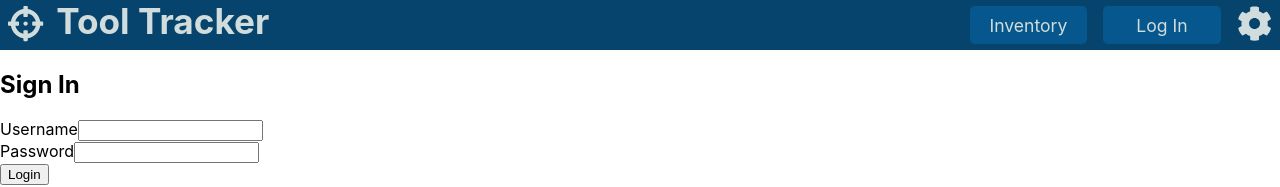
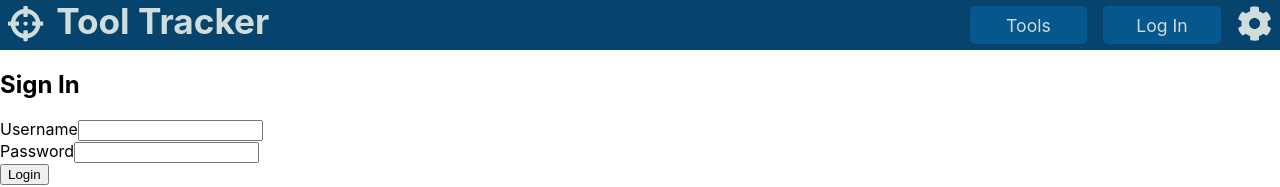
Before and after one commit to jdcheek/tool-tracker, a React (Create React App) app in the folder client/: page /login in a window 1280 px wide. Shown: the top 187 px of the page. Built offline with nearby package versions, Linux system fonts and the light colour scheme; no server answers.

Commit message:
renamed router links to not cross with server url

```diff
--- a/client/package.json
+++ b/client/package.json
@@ -21,6 +21,7 @@
     "test": "react-scripts test",
     "eject": "react-scripts eject"
   },
+  "proxy": "http://localhost:5000",
   "eslintConfig": {
     "extends": "react-app"
   },
--- a/client/src/App.js
+++ b/client/src/App.js
@@ -8,7 +8,7 @@ import Dashboard from "./components/Dashboard";
 import EditInventory from "./components/EditInventory";
 import EditUser from "./components/EditUser";
 import Inventory from "./components/Inventory";
-import { UserContext } from './components/UserContext'
+import { UserContext } from "./components/UserContext";
 import Navigation from "./components/Navigation";
 import LogIn from "./components/LogIn";
 
@@ -17,22 +17,21 @@ function App() {
     isLoggedIn: false,
     isAdmin: false,
     username: null,
-  })
-
+  });
 
   return (
-    <div className="App">
+    <div className='App'>
       <Router>
         <UserContext.Provider value={{ currentUser, setCurrentUser }}>
           <Navigation />
           <main>
-            <Route exact path="/inventory" component={Inventory} />
-            <Route exact path="/login" component={LogIn} />
-            <Route exact path="/account" component={Account} />
-            <Route exact path="/inventory/edit" component={EditInventory} />
-            <Route exact path="/user/add" component={AddUser} />
-            <Route exact path="/user/edit" component={EditUser} />
-            <Route exact path="/dashboard" component={Dashboard} />
+            <Route exact path='/tools' component={Inventory} />
+            <Route exact path='/login' component={LogIn} />
+            <Route exact path='/account' component={Account} />
+            <Route exact path='/tools/edit' component={EditInventory} />
+            <Route exact path='/user/add' component={AddUser} />
+            <Route exact path='/user/edit' component={EditUser} />
+            <Route exact path='/dashboard' component={Dashboard} />
           </main>
         </UserContext.Provider>
       </Router>
--- a/client/src/components/Navigation.js
+++ b/client/src/components/Navigation.js
@@ -63,8 +63,8 @@ const Navigation = (props) => {
       <Link className='title' to='/'>
         <h1>Tool Tracker</h1>
       </Link>
-      <Link className='Nav-link Dash-link' to='/inventory'>
-        Inventory
+      <Link className='Nav-link Dash-link' to='/tools'>
+        Tools
       </Link>
       {currentUser.isAdmin ? (
         <Link className='Nav-link' to='/dashboard'>
```
Also changed, not shown: 1 other file (tests, documents, lock files or other folders).
